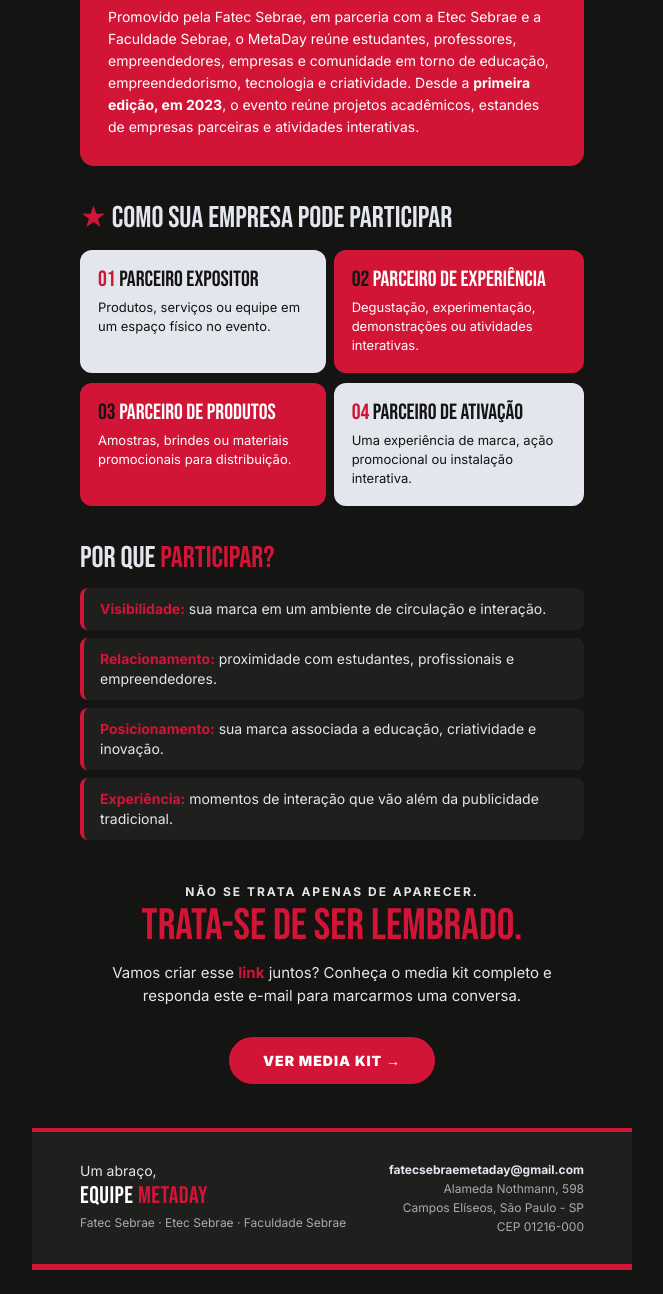
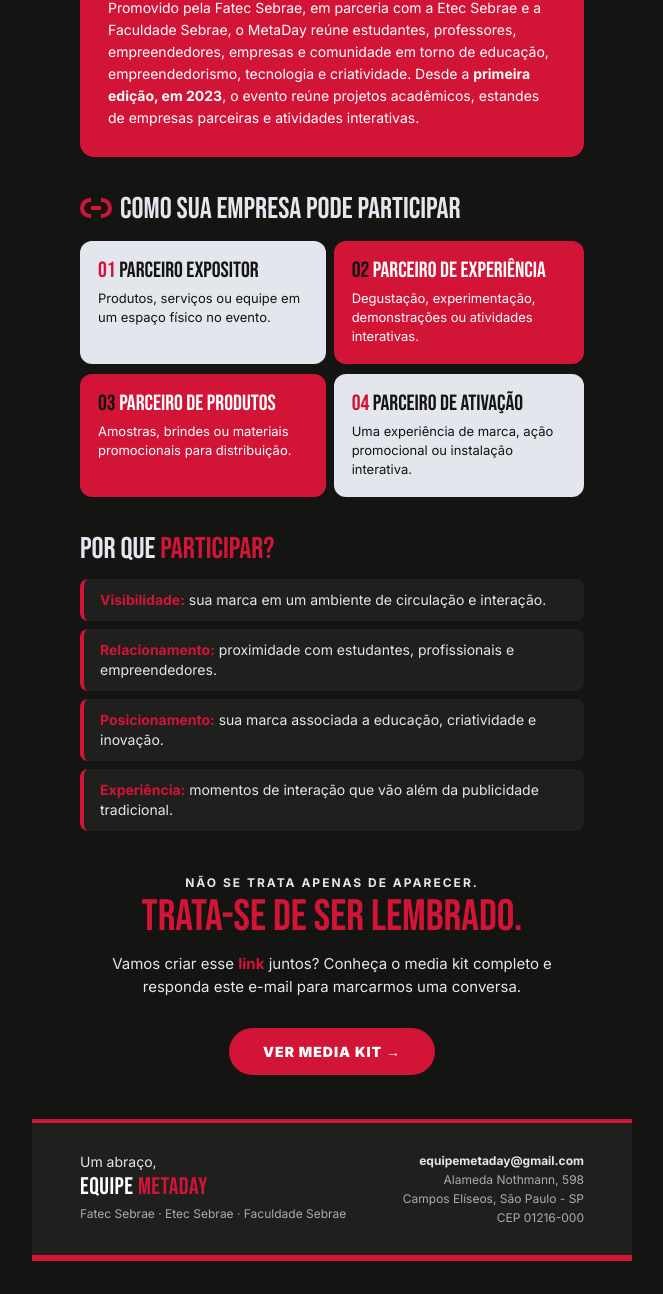
Before and after one commit to lucasprojetokaos-web/projeto-kaos-propostas, a plain HTML site: page metaday-email/index.html in a window 1280 px wide. Shown: the part 896-2190 px from the top of the page, without its empty margins (308-971 px from the left). Drawn offline with Linux system fonts and the light colour scheme.

Commit message:
MetaDay: logo alinhado, ícone de link da identidade e e-mail equipemetaday@gmail.com
Co-Authored-By: Claude Opus 5.5 <noreply@anthropic.com>
Claude-Session: https://claude.ai/code/session_01Xr4ZWjmPeWFyV5WJy4xpgo

```diff
--- a/metaday-email/index.html
+++ b/metaday-email/index.html
@@ -44,7 +44,7 @@
         <!-- Logo MetaDay feito em HTML/CSS, sem imagem: funciona em qualquer ferramenta de e-mail -->
         <!--[if mso]><div style="font-family:Arial,sans-serif; font-weight:bold; font-size:44px; line-height:48px; color:#E4E6ED;">meta<span style="color:#D21537;">Day</span></div><![endif]-->
         <!--[if !mso]><!-->
-        <div style="font-family:'League Spartan','Arial Black','Arial Bold',Arial,sans-serif; font-weight:900; font-size:56px; line-height:60px; letter-spacing:-2px; color:#E4E6ED; white-space:nowrap;">met<span style="display:inline-block; width:28px; height:28px; border:8px solid #E4E6ED; border-right:0; border-radius:22px 0 0 22px; margin-left:3px; font-size:0; line-height:0;"></span><span style="display:inline-block; width:34px; height:8px; background:#E4E6ED; margin-left:-22px; margin-bottom:18px; font-size:0; line-height:0;"></span><span style="display:inline-block; width:24px; height:28px; border:8px solid #D21537; border-left:0; border-radius:0 22px 22px 0; margin-left:4px; font-size:0; line-height:0;"></span><span style="color:#D21537; margin-left:2px;">ay</span></div>
+        <table role="presentation" cellpadding="0" cellspacing="0" border="0" style="border-collapse:collapse;"><tr><td valign="bottom" style="vertical-align:bottom; font-family:'League Spartan','Arial Black','Arial Bold',Arial,sans-serif; font-weight:900; font-size:52px; line-height:52px; letter-spacing:-2px; white-space:nowrap; color:#E4E6ED; padding-right:3px;">met</td><td valign="bottom" style="vertical-align:bottom; padding-bottom:8px;"><div style="width:22px; height:26px; border:8px solid #E4E6ED; border-right:0; border-radius:21px 0 0 21px; font-size:0; line-height:0;">&nbsp;</div></td><td valign="bottom" style="vertical-align:bottom; padding-bottom:25px;"><div style="width:16px; height:8px; background:#E4E6ED; margin:0 4px 0 0; font-size:0; line-height:0;">&nbsp;</div></td><td valign="bottom" style="vertical-align:bottom; padding-bottom:8px;"><div style="width:22px; height:26px; border:8px solid #D21537; border-left:0; border-radius:0 21px 21px 0; font-size:0; line-height:0;">&nbsp;</div></td><td valign="bottom" style="vertical-align:bottom; font-family:'League Spartan','Arial Black','Arial Bold',Arial,sans-serif; font-weight:900; font-size:52px; line-height:52px; letter-spacing:-2px; white-space:nowrap; color:#D21537; padding-left:2px;">ay</td></tr></table>
         <!--<![endif]-->
         <div style="font-family:Inter,Arial,sans-serif; font-size:12px; line-height:18px; color:#E4E6ED; padding-top:10px;">
           O <b style="color:#D21537;">ELO</b> que conecta <b style="color:#D21537;">ideias</b> ao futuro dos <b style="color:#D21537;">negócios</b>
@@ -93,7 +93,7 @@
     <tr>
       <td class="px" bgcolor="#141413" style="background:#141413; padding:36px 48px 0 48px;">
         <div style="font-family:'Bebas Neue',Anton,Impact,'Arial Narrow',sans-serif; font-size:30px; line-height:32px; color:#E4E6ED; text-transform:uppercase; padding-bottom:16px;">
-          <span style="color:#D21537;">&#9733;</span> Como sua empresa pode participar
+          <table role="presentation" cellpadding="0" cellspacing="0" border="0" style="display:inline-table; border-collapse:collapse; vertical-align:middle; margin-right:8px;"><tr><td valign="middle"><div style="width:7px; height:12px; border:4px solid #D21537; border-right:0; border-radius:10px 0 0 10px; font-size:0; line-height:0;">&nbsp;</div></td><td valign="middle"><div style="width:10px; height:4px; background:#D21537; font-size:0; line-height:0;">&nbsp;</div></td><td valign="middle"><div style="width:7px; height:12px; border:4px solid #D21537; border-left:0; border-radius:0 10px 10px 0; font-size:0; line-height:0;">&nbsp;</div></td></tr></table>Como sua empresa pode participar
         </div>
         <table role="presentation" width="100%" cellpadding="0" cellspacing="0" border="0">
           <tr>
@@ -169,7 +169,7 @@
               <span style="font-size:12px; color:#A9ABB3;">Fatec Sebrae · Etec Sebrae · Faculdade Sebrae</span>
             </td>
             <td class="col" valign="top" align="right" style="font-family:Inter,Arial,sans-serif; font-size:12px; line-height:19px; color:#A9ABB3; text-align:right;">
-              <a href="mailto:fatecsebraemetaday@gmail.com" style="color:#E4E6ED; font-weight:700; text-decoration:none;">fatecsebraemetaday@gmail.com</a><br>
+              <a href="mailto:equipemetaday@gmail.com" style="color:#E4E6ED; font-weight:700; text-decoration:none;">equipemetaday@gmail.com</a><br>
               Alameda Nothmann, 598<br>
               Campos Elíseos, São Paulo - SP<br>
               CEP 01216-000
```
